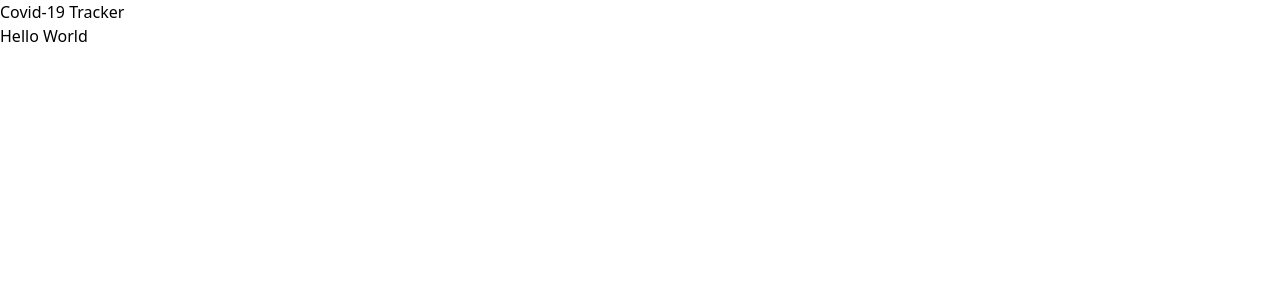
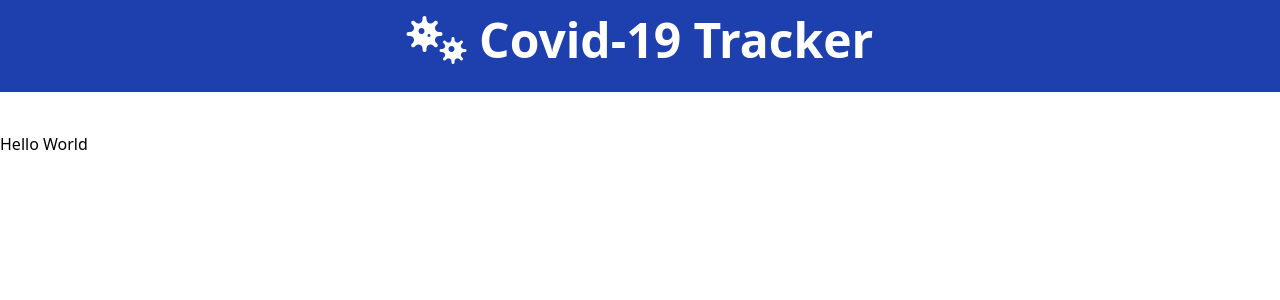
Before and after one commit to dan-laskowski/vue-covid-tracker, a Vue app: page / in a window 1280 px wide. Shown: the top 300 px of the page. Built offline with nearby package versions, Linux system fonts and the light colour scheme.

Commit message:
add text to header

```diff
--- a/public/index.html
+++ b/public/index.html
@@ -1,15 +1,26 @@
 <!DOCTYPE html>
 <html lang="">
   <head>
-    <meta charset="utf-8">
-    <meta http-equiv="X-UA-Compatible" content="IE=edge">
-    <meta name="viewport" content="width=device-width,initial-scale=1.0">
-    <link rel="icon" href="<%= BASE_URL %>favicon.ico">
+    <meta charset="utf-8" />
+    <meta http-equiv="X-UA-Compatible" content="IE=edge" />
+    <meta name="viewport" content="width=device-width,initial-scale=1.0" />
+    <link rel="icon" href="<%= BASE_URL %>favicon.ico" />
+    <link
+      rel="stylesheet"
+      href="https://cdnjs.cloudflare.com/ajax/libs/font-awesome/6.0.0-beta2/css/all.min.css"
+      integrity="sha512-YWzhKL2whUzgiheMoBFwW8CKV4qpHQAEuvilg9FAn5VJUDwKZZxkJNuGM4XkWuk94WCrrwslk8yWNGmY1EduTA=="
+      crossorigin="anonymous"
+      referrerpolicy="no-referrer"
+    />
     <title><%= htmlWebpackPlugin.options.title %></title>
   </head>
   <body>
     <noscript>
-      <strong>We're sorry but <%= htmlWebpackPlugin.options.title %> doesn't work properly without JavaScript enabled. Please enable it to continue.</strong>
+      <strong
+        >We're sorry but <%= htmlWebpackPlugin.options.title %> doesn't work
+        properly without JavaScript enabled. Please enable it to
+        continue.</strong
+      >
     </noscript>
     <div id="app"></div>
     <!-- built files will be auto injected -->
--- a/src/App.vue
+++ b/src/App.vue
@@ -1,6 +1,8 @@
 <template>
   <Header />
-  <router-view />
+  <div class="container">
+    <router-view />
+  </div>
 </template>
 
 <script>
--- a/src/components/Header.vue
+++ b/src/components/Header.vue
@@ -1,6 +1,8 @@
 <template>
-  <header>
-    <div>Covid-19 Tracker</div>
+  <header class="text-center bg-blue-800 text-white p-4 mb-10">
+    <div class="text-3xl md:text-5xl font-bold mb-3">
+      <i class="fa fa-viruses" /> Covid-19 Tracker
+    </div>
   </header>
 </template>
 
--- a/tailwind.config.js
+++ b/tailwind.config.js
@@ -6,6 +6,10 @@
   },
   variants: {
     extend: {},
+    container: {
+      center: true,
+      padding: '2rem',
+    },
   },
   plugins: [],
-}
+};
```
